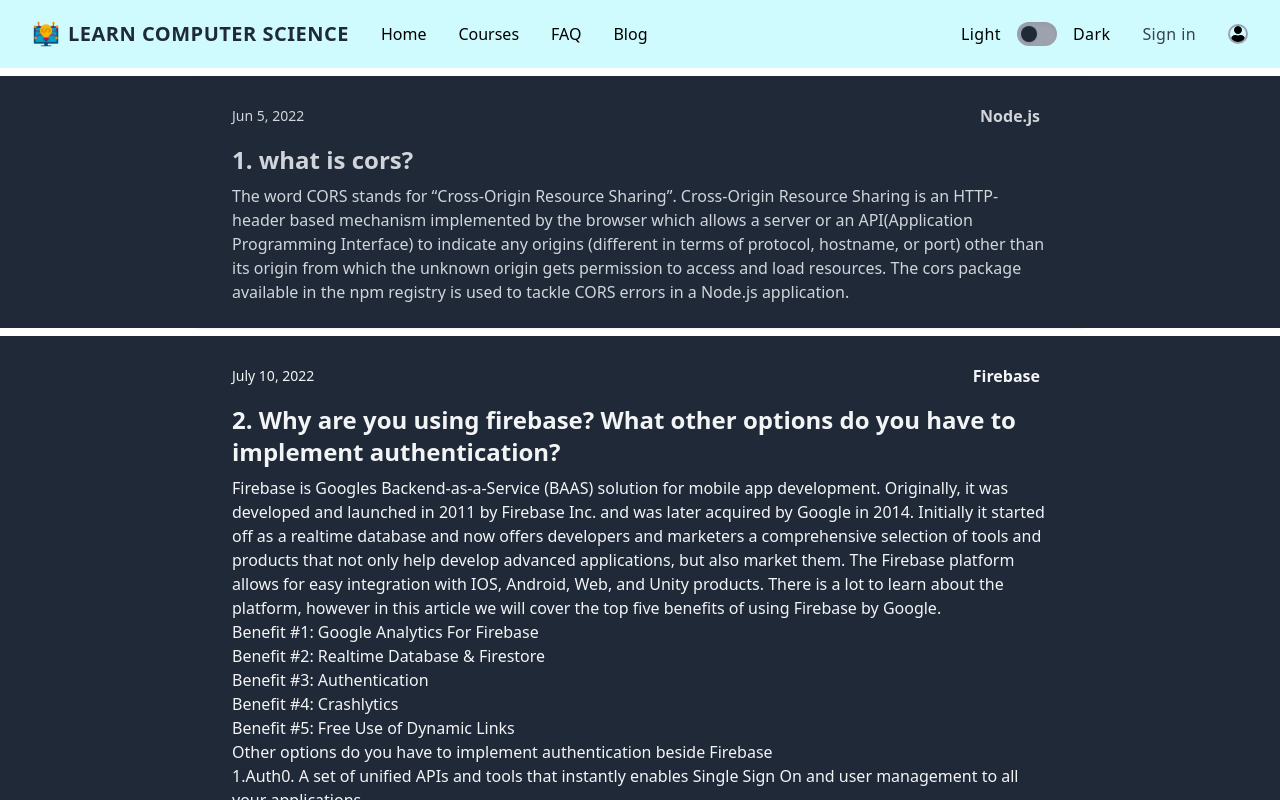
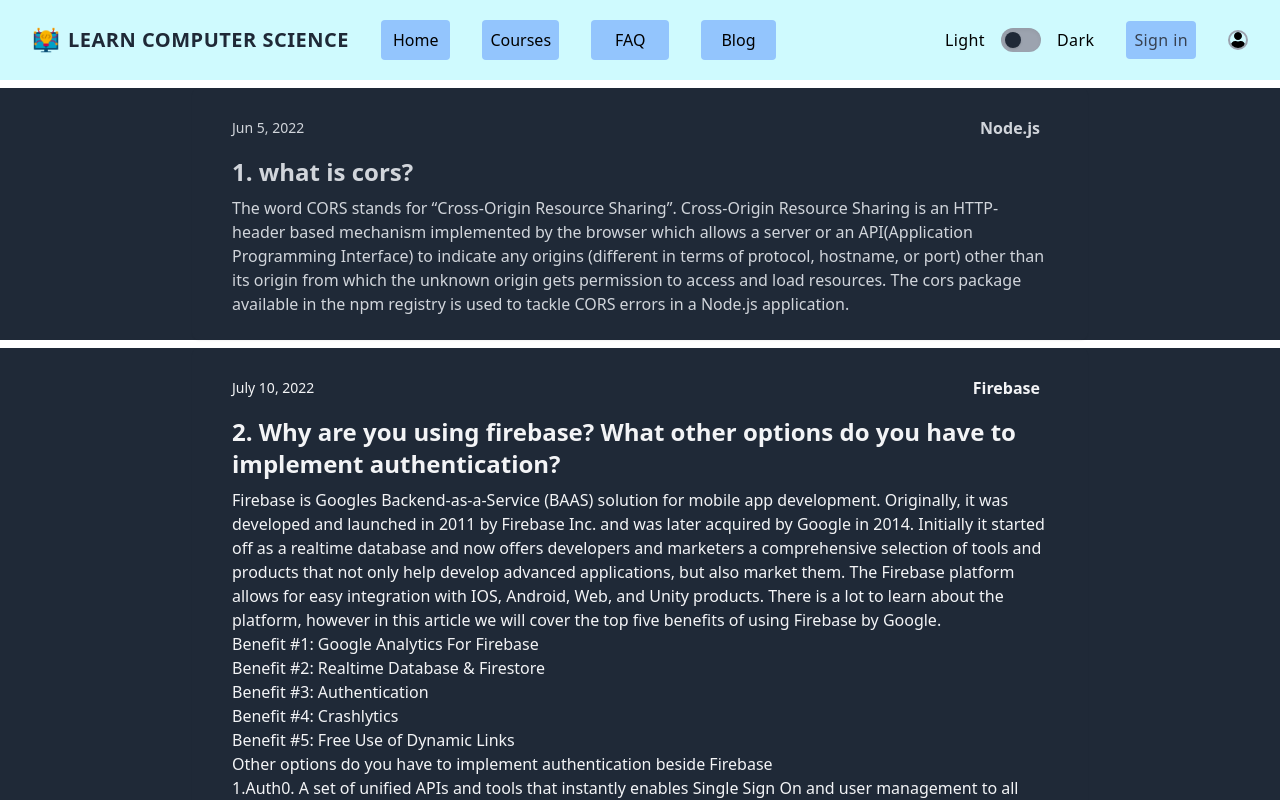
Before and after one commit to izazahmed0177/ass-10-learn-computer-science-clint, a React (Create React App) app: page /blogs in a window 1280 px wide. Shown: the top 800 px of the page. Built offline with nearby package versions, Linux system fonts and the light colour scheme; no server answers.

Commit message:
all most complite

```diff
--- a/src/App.css
+++ b/src/App.css
@@ -1,4 +1,4 @@
-.App {
+/* .App {
   text-align: center;
 }
 
@@ -35,4 +35,11 @@
   to {
     transform: rotate(360deg);
   }
+} */
+
+#light{
+  background-color: #ffff;
 }
+#dark{
+  background-color: #46045e;
+}
--- a/src/Other/Courses/Courses.jsx
+++ b/src/Other/Courses/Courses.jsx
@@ -13,7 +13,7 @@
 			<p className="text-gray-100">Teacher: {teacher}</p>
 			<p className="text-gray-100">Price: $ {price}</p>
 		</div>
-		<Link to={`/course/${id}`} type="button" className="flex items-center justify-center w-full p-3 font-semibold tracking-wide rounded-md bg-violet-400 text-gray-900 hover:bg-violet-600">Read more</Link>
+		<Link to={`/course/${id}`} type="button" className="flex items-center justify-center w-full p-3 font-semibold tracking-wide rounded-md bg-violet-400 text-gray-900 hover:bg-violet-600">Details</Link>
 	</div>
 </div>
 
--- /dev/null
+++ b/src/Pages/Shared/Header/Header.css
@@ -0,0 +1,4 @@
+.active {
+    background-color: blue;
+    color: brown;
+}
--- a/src/Pages/Shared/Header/Header.jsx
+++ b/src/Pages/Shared/Header/Header.jsx
@@ -4,6 +4,7 @@
 // import { IconName } from "react-icons/di";
 // import { IconName ,} from "react-icons/ai";
 import { AuthContext } from '../../../contexts/AuthProvider';
+import './Header'
 
 const Header = () => {
   const {user,logOut}=useContext(AuthContext);
@@ -42,22 +43,23 @@
               </span>
             </Link>
             <ul className="flex items-center hidden space-x-8 lg:flex">
-              <NavLink to='/'>
+              <NavLink to='/'  className='bg-blue-300 p-2 px-3
+               rounded hover:bg-blue-500'>
 
                   Home
 
               </NavLink>
-              <NavLink to='/courses'>
+              <NavLink to='/courses'  className='bg-blue-300 p-2 rounded hover:bg-blue-500'>
 
                   Courses
 
               </NavLink>
-              <NavLink to='/faq'>
+              <NavLink to='/faq'  className='bg-blue-300 p-2 px-6 rounded hover:bg-blue-500'>
 
                   FAQ
 
               </NavLink>
-              <NavLink to='/blogs'>
+              <NavLink to='/blogs'  className='bg-blue-300 p-2 px-5 rounded hover:bg-blue-500'>
 
                   Blog
 
@@ -97,11 +99,11 @@
                 {
                   user?.uid?
                   <>
-                  <button onClick={handleLogOut}>Log Out</button>
+                  <button  className='bg-blue-300 p-2 rounded hover:bg-blue-500' onClick={handleLogOut}>Log Out</button>
                   </>
                   :
                   <>
-                   <Link to='/login'>
+                   <Link to='/login'  className='bg-blue-300 p-2 rounded hover:bg-blue-500'>
                 Sign in
                 </Link>
                   </>
@@ -193,7 +195,7 @@
                   <nav>
                     <ul className="space-y-4">
                         <li>
-                        <NavLink to='/'>
+                        <NavLink to='/'  className='bg-blue-300 p-2 px-5 rounded hover:bg-blue-500'>
 
 
                        Home
@@ -201,14 +203,14 @@
                    </NavLink>
                         </li>
                         <li>
-                        <NavLink to='/courses'>
+                        <NavLink to='/courses'  className='bg-blue-300 p-2 px-3 rounded hover:bg-blue-500'>
 
                         Courses
 
                     </NavLink>
                         </li>
                         <li>
-                        <NavLink to='/faq'>
+                        <NavLink to='/faq'  className='bg-blue-300 p-2 px-6 rounded hover:bg-blue-500'>
 
 
                         FAQ
@@ -216,7 +218,7 @@
                     </NavLink>
                         </li>
                         <li>
-                        <NavLink to='/blogs'>
+                        <NavLink to='/blogs'  className='bg-blue-300 p-2 px-6 rounded hover:bg-blue-500'>
 
                         Blog
 
@@ -250,11 +252,11 @@
                             {
                   user?.uid?
                   <>
-                  <button onClick={handleLogOut}>Log Out</button>
+                  <button onClick={handleLogOut}  className='bg-blue-300 p-2 rounded hover:bg-blue-500'>Log Out</button>
                   </>
                   :
                   <>
-                   <Link to='/login'>
+                   <Link to='/login'  className='bg-blue-300 p-2 rounded hover:bg-blue-500'>
                 Sign in
                 </Link>
                   </>
--- a/src/contexts/AuthProvider.js
+++ b/src/contexts/AuthProvider.js
@@ -12,6 +12,8 @@
 const AuthProvider = ({ children }) => {
     const [user, setUser] = useState(null);
     const [loading, setLoading] = useState(true);
+
+    const [theme, setTheme] = useState('dark')
 
 
     // const googleProvider = new GoogleAuthProvider();
@@ -44,11 +46,6 @@
         return sendEmailVerification(auth.currentUser);
     }
 
-
-
-
-
-
     useEffect(() => {
         const unsubscribe = onAuthStateChanged(auth, (currentUser) => {
             console.log('insid', currentUser);
@@ -71,13 +68,15 @@
     const authInfo = {
         user,
         loading,
+        theme,
         setLoading,
         createUser,
         singIn,
         updateUserProfile,
         logOut,
         providerLogin,
-        verifyEmail
+        verifyEmail,
+        setTheme
 
     };
     return (
```
Also changed, not shown: 1 other file (tests, documents, lock files or other folders).
